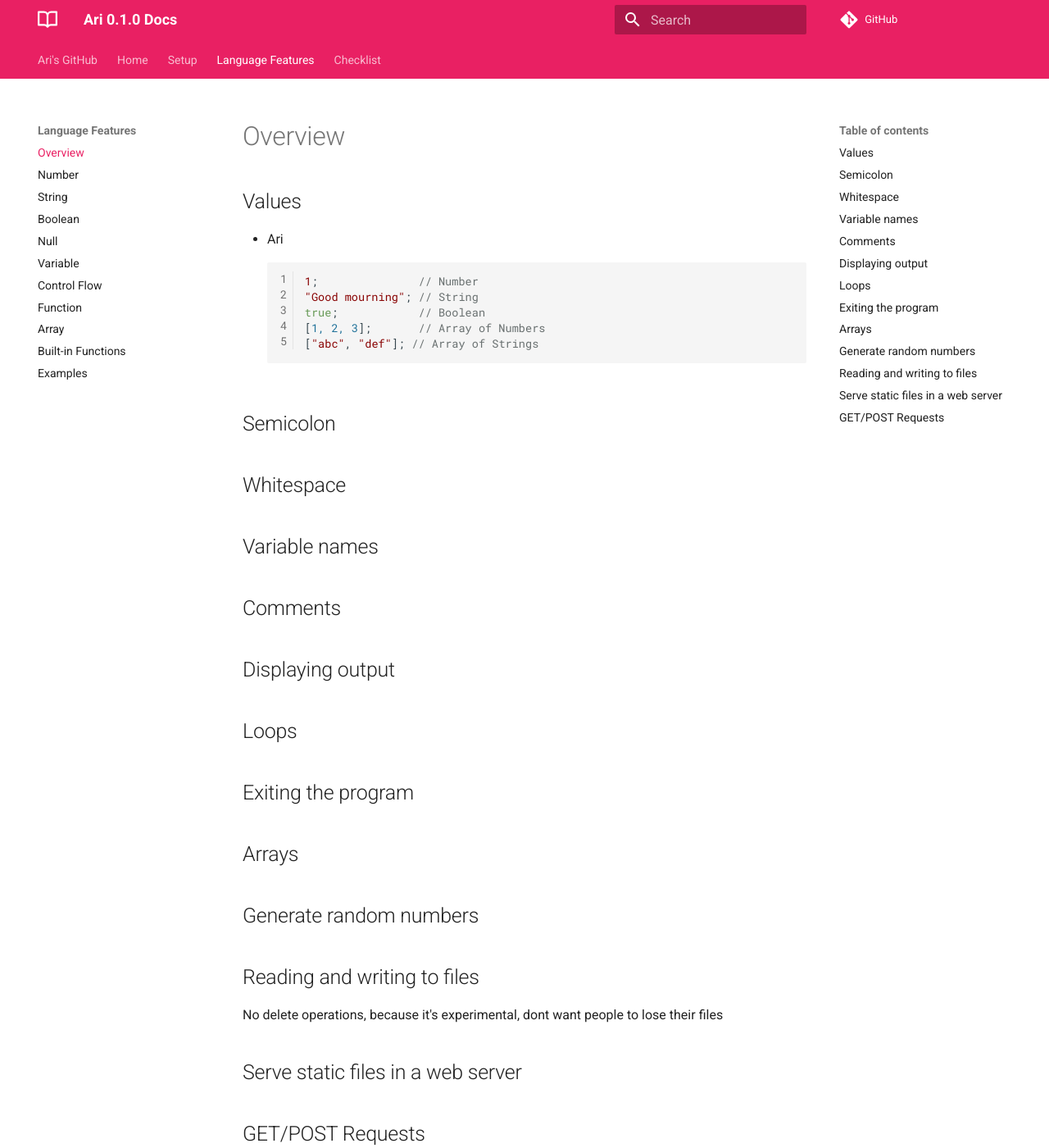
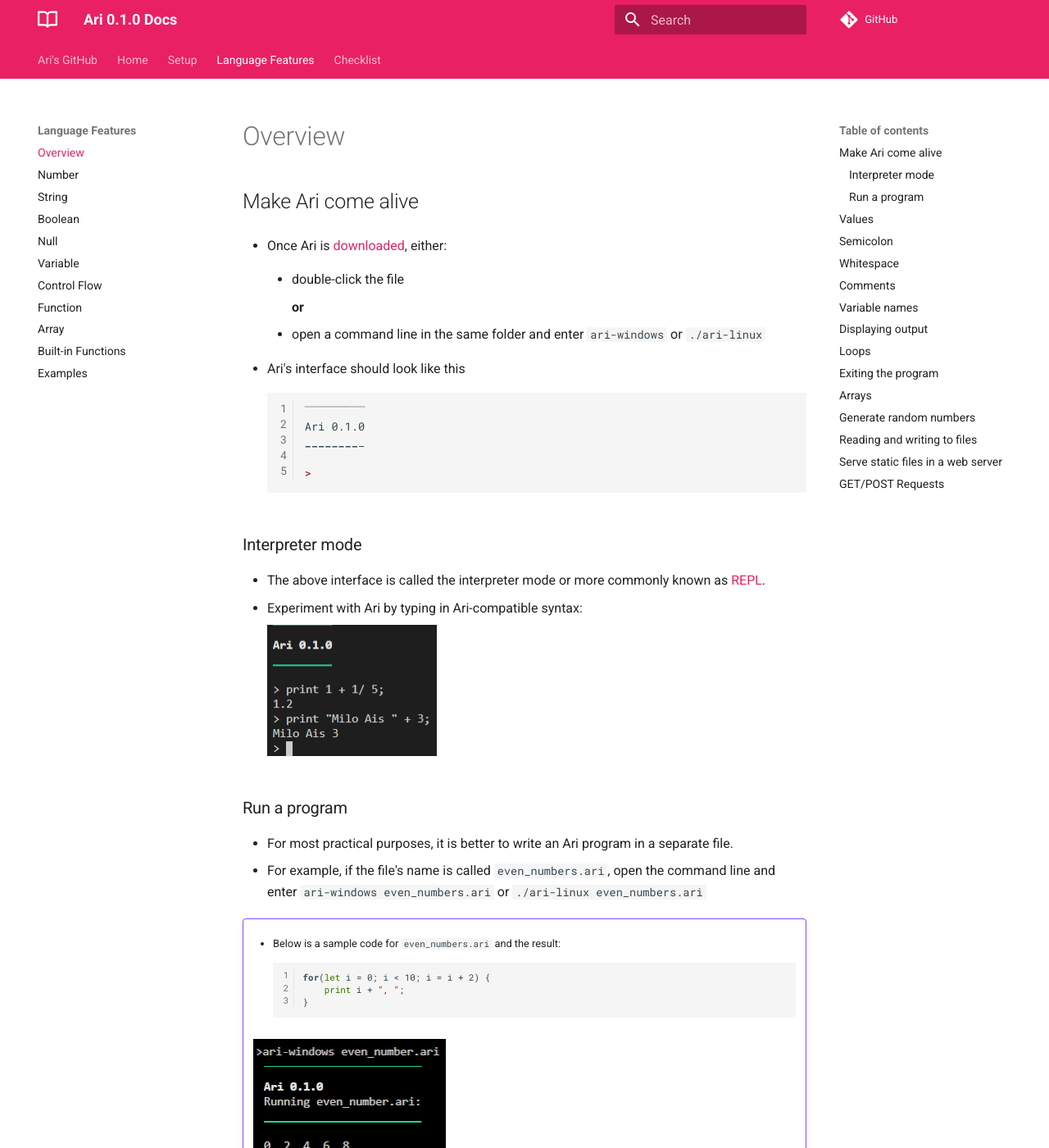
Before and after one commit to FongYoong/ari-docs, an MkDocs documentation site: the page built from docs/features/overview.md, in a window 1280 px wide and 1400 px high. Shown: the whole window at 82% size. Built offline with MkDocs 1.6.1 and Material for MkDocs 9.7.7, drawn with Linux system fonts in a browser that asks for light colours; nearby versions of some CDN libraries; comment, search, counter and statistics services are not loaded; some of the changed text lies outside the part shown.

Commit message:
Updated docs

````diff
--- a/docs/features/overview.md
+++ b/docs/features/overview.md
@@ -1,7 +1,51 @@
 
+
+## Make Ari come alive
+
+* Once Ari is [downloaded](../../setup/download), either:
+    * double-click the file
+
+        **or**
+
+    * open a command line in the same folder and enter `ari-windows` or `./ari-linux`
+
+* Ari's interface should look like this
+    ```
+    ‾‾‾‾‾‾‾‾‾
+    Ari 0.1.0
+    _________
+
+    >
+    ```
+
+### Interpreter mode
+
+* The above interface is called the interpreter mode or more commonly known as [REPL](https://en.wikipedia.org/wiki/Read%E2%80%93eval%E2%80%93print_loop).
+* Experiment with Ari by typing in Ari-compatible syntax:
+
+    ![Placeholder](img/overview/interpreter.png){: loading=lazy }
+
+### Run a program
+
+* For most practical purposes, it is better to write an Ari program in a separate file.
+* For example, if the file's name is called `even_numbers.ari`, open the command line and enter `ari-windows even_numbers.ari` or `./ari-linux even_numbers.ari`
+
+!!! example ""
+
+    * Below is a sample code for `even_numbers.ari` and the result:
+
+        ```
+        for(let i = 0; i < 10; i = i + 2) {
+            print i + ", ";
+        }
+        ```
+
+    ![Placeholder](img/overview/run_file.png){: loading=lazy }
+
+***
 ## Values
 
-* Ari
+* Values are Ari's bread and butter:
     ```
     1;               // Number
     "Good mourning"; // String
@@ -9,31 +53,45 @@
     [1, 2, 3];       // Array of Numbers
     ["abc", "def"]; // Array of Strings
     ```
-
+* Check out the other sections for more info.
 
 ## Semicolon
 
-
-
-
+* Never forget to add semicolons behind each statement. I know it is annoying, but consider it a mental discipline, like house chores.
+    ```hl_lines="2"
+    1 + 2;
+    50 + 70  // Missing semicolon!
+    19 + 21;
+    ```
 
 ## Whitespace
 
+* Ari doesn't care about whitespace. How much spacing to use is up to you:
+    ```
+       3; 2;    2; 3;
+       4;   1;1;   4;
+        5;        5;
+          6;    6;
+            7;7;
 
+    "I love whitespace";
+    ```
 
+## Comments
 
+* Everyone loves to gossip, so comment to your heart's content by adding double slashes, `//`:
+    ```
+    "Shoplifters will be prostituted";
+    // Note to self: Change this misspelling in one year's time when I review this code again.
+    // Just kidding.
+    ```
 
 ## Variable names
 
+* [Variable](../variable) **names** can only contain **numbers**, **alphabets**, and the **underscore** `_`. Also, names **cannot begin** with a number;
+    ```
 
-
-
-
-## Comments
-
-
-
-
+    ```
 
 ## Displaying output
 
````
Also changed, not shown: docs/features/builtin_functions.md (+51 -0 lines), docs/features/img/overview/interpreter.png (added), docs/features/img/overview/run_file.png (added).
